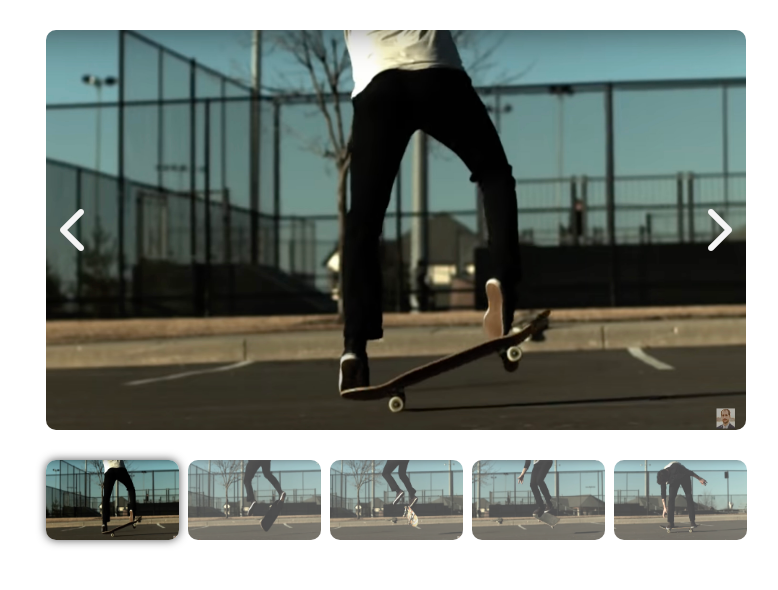
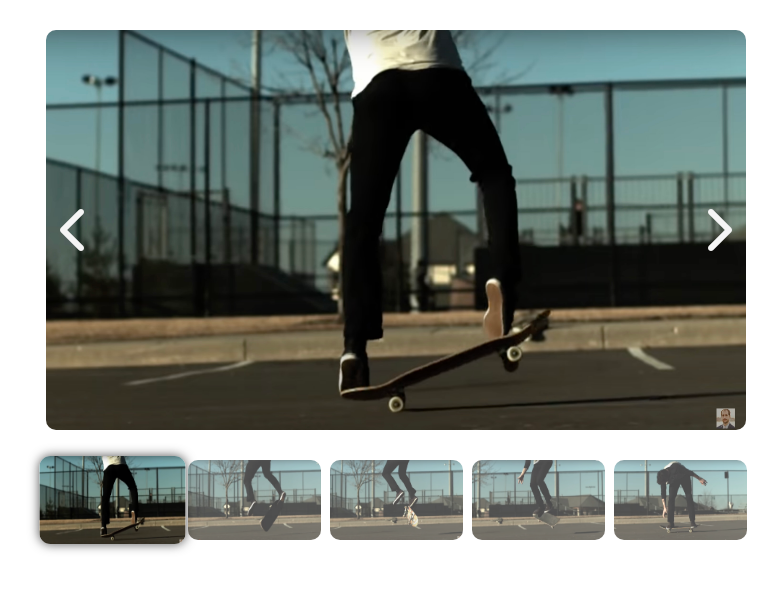
Before and after one commit to abdicore/js-array-carousel, a plain HTML site: page index.html in a window 1280 px wide. In both pictures the pointer is over the picture 356 px from the left and 500 px from the top of the page. Shown: the whole page, without its empty margins (244-1022 px from the left). Drawn offline with nearby package versions, Linux system fonts and the light colour scheme.

Commit message:
transision

```diff
--- a/css/style.css
+++ b/css/style.css
@@ -72,7 +72,18 @@
     width: 19%;
     border-radius: 10px;
     filter: opacity(0.7);
+    cursor: pointer;
+    transition: transform 0.5s;
 }
+
+#thumbnails img:hover {
+    box-shadow: 0 0 10px rgb(80, 80, 80);
+    transform: scale(1.1);
+    filter: opacity(0.8);
+
+
+}
+
 
 #thumbnails img.active {
     filter: opacity(1);
```
